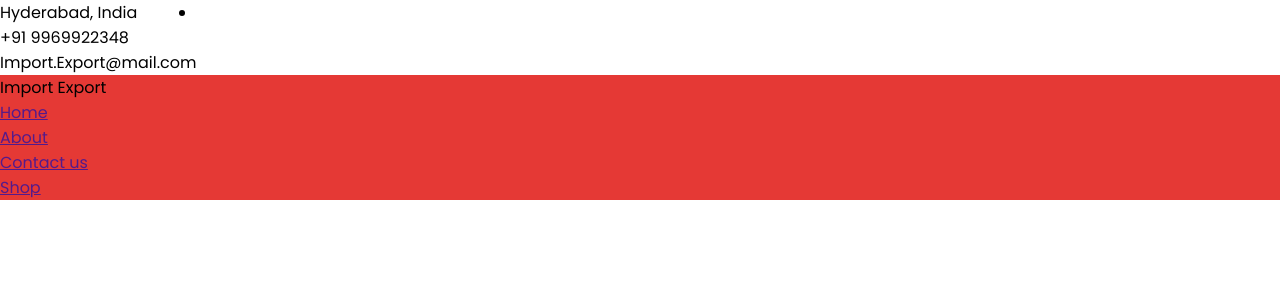
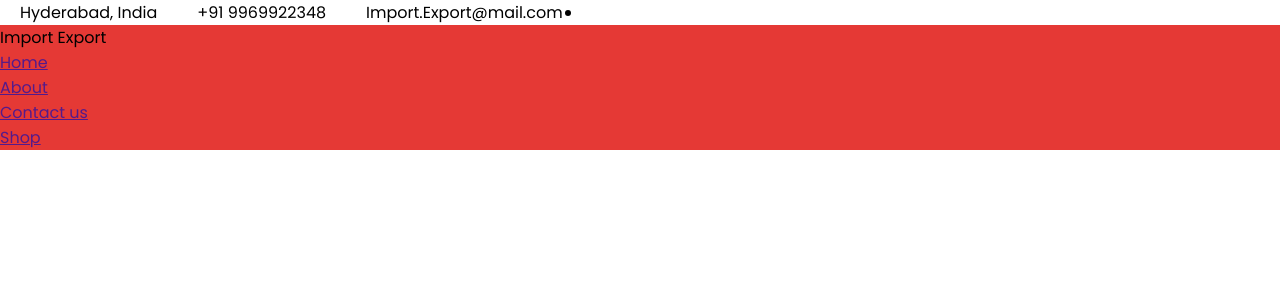
Before and after one commit to huzitaiwo/nartmarts, a React (Create React App) app: page / in a window 1280 px wide. Shown: the top 300 px of the page. Built offline with nearby package versions, Linux system fonts and the light colour scheme.

Commit message:
styling Header component

```diff
--- a/src/App.css
+++ b/src/App.css
@@ -1,5 +1,12 @@
 .header {
   display: flex;
+}
+.address {
+  display: flex;
+}
+.address li {
+  list-style: none;
+  padding: 0 20px;
 }
 .navbar {
   background: #E53935;
```
